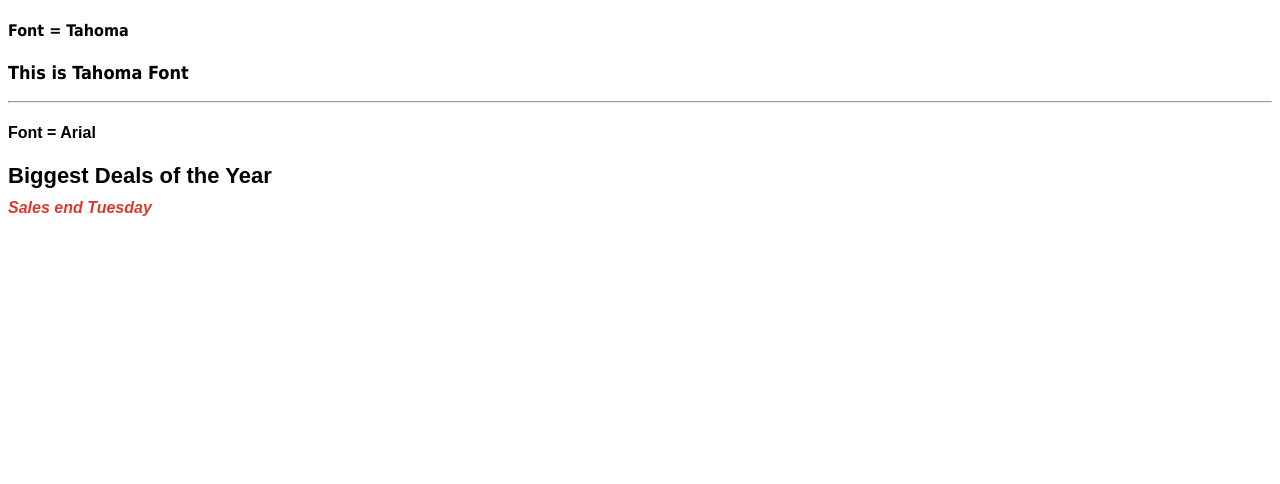
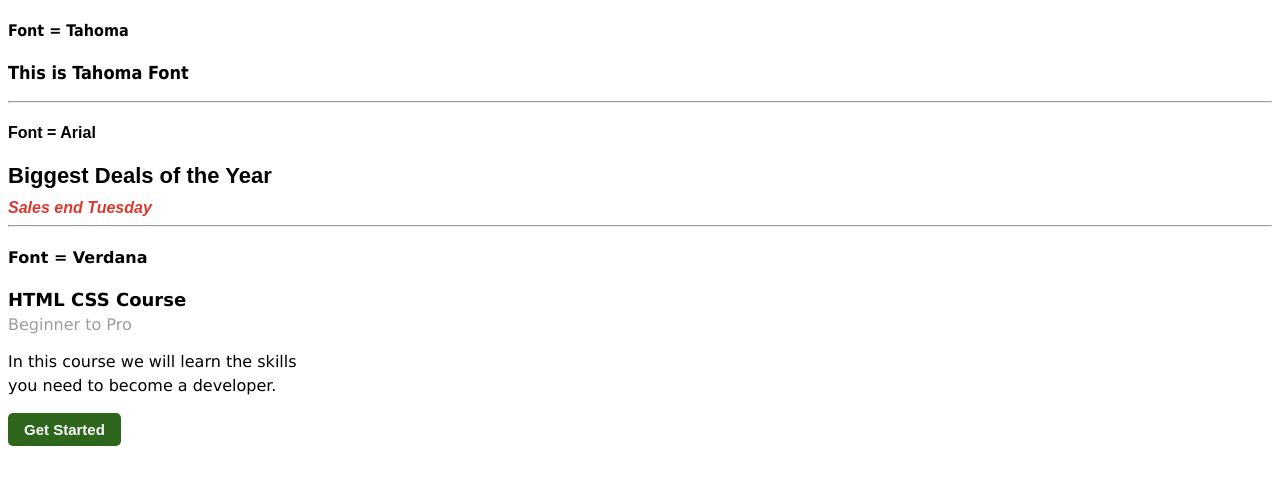
Before and after one commit to amanullah01/html-css-course, a plain HTML site: page text_example.html in a window 1280 px wide. Drawn offline with Linux system fonts and the light colour scheme.

Commit message:
5c example

```diff
--- a/css/text-style-example.css
+++ b/css/text-style-example.css
@@ -27,3 +27,40 @@
   font-style: italic;
   font-weight: bold;
 }
+
+.c-container {
+  font-family: Verdana;
+}
+
+.c-container p {
+  margin-top: 0;
+  margin-bottom: 0;
+}
+
+.c-container .title {
+  font-size: 18px;
+  font-weight: bold;
+  margin-bottom: 5px;
+}
+.c-container .sub-title {
+  font-size: 16px;
+  color: #9e9c9e;
+  margin-bottom: 16px;
+}
+
+.c-container .description {
+  width: 300px;
+  line-height: 24px;
+  margin-bottom: 15px;
+}
+
+.c-container button {
+  background-color: #2e661d;
+  border: none;
+  color: white;
+  padding: 8px 16px;
+  font-weight: bold;
+  font-size: 15px;
+  border-radius: 5px;
+  cursor: pointer;
+}
--- a/text_example.html
+++ b/text_example.html
@@ -16,6 +16,17 @@
       <h4>Font = Arial</h4>
       <p class="biggest-deal">Biggest Deals of the Year</p>
       <p class="sales-end">Sales end Tuesday</p>
+      <hr />
+    </div>
+
+    <div class="c-container">
+      <h4>Font = Verdana</h4>
+      <p class="title">HTML CSS Course</p>
+      <p class="sub-title">Beginner to Pro</p>
+      <p class="description">
+        In this course we will learn the skills you need to become a developer.
+      </p>
+      <button>Get Started</button>
     </div>
   </body>
 </html>
```
